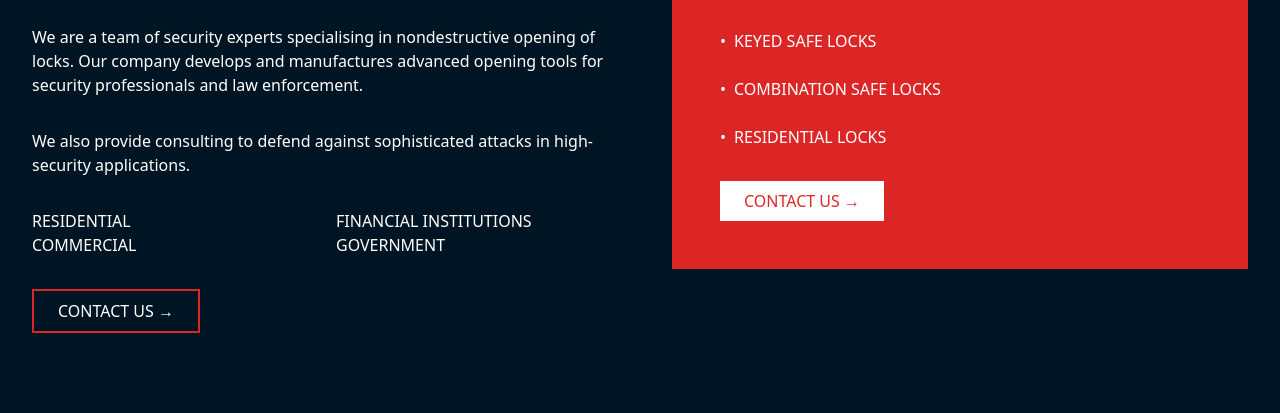
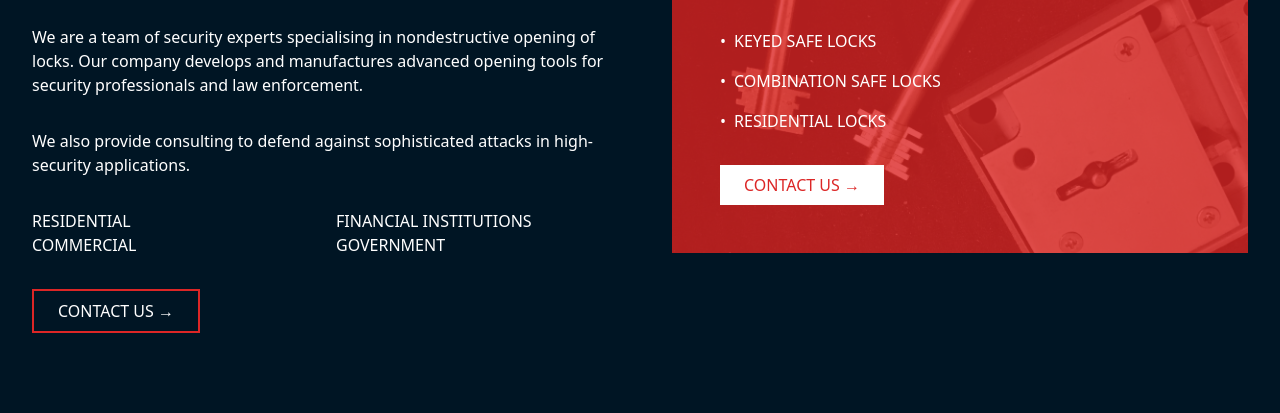
Before and after one commit to mpm-lock-decoders/mpm-lock-decoders.github.io, a website: page index.html in a window 1280 px wide. Shown: the part 1236-1649 px from the top of the page. Drawn offline with nearby package versions, Linux system fonts and the light colour scheme.

Commit message:
added picture bacgrund

```diff
--- a/index.html
+++ b/index.html
@@ -127,18 +127,41 @@
         </div>
         <!-- Right Column -->
         <div class="w-1/2 pl-8">
-          <div class="p-12 bg-red-600">
-            <h3 class="mb-8 text-2xl font-bold">TOOLS AND TRAINING FOR:</h3>
-            <ul class="space-y-6">
-              <li><span class="mr-2">•</span>KEYED SAFE LOCKS</li>
-              <li><span class="mr-2">•</span>COMBINATION SAFE LOCKS</li>
-              <li><span class="mr-2">•</span>RESIDENTIAL LOCKS</li>
+          <div class="relative p-12 overflow-hidden bg-red-600">
+            <!-- Background image container with overlay -->
+            <div
+              class="absolute inset-0 bg-center bg-cover opacity-20"
+              style="
+                background-image: url('/static/images/IMG_3771-scaled.jpg');
+              "></div>
+
+            <!-- Content with relative positioning to appear above the background -->
+            <div class="relative z-10">
+              <h3 class="mb-8 text-2xl font-bold text-white">
+                TOOLS AND TRAINING FOR:
+              </h3>
+
+              <ul class="space-y-4 text-white">
+                <li class="flex items-center">
+                  <span class="mr-2">•</span>
+                  KEYED SAFE LOCKS
+                </li>
+                <li class="flex items-center">
+                  <span class="mr-2">•</span>
+                  COMBINATION SAFE LOCKS
+                </li>
+                <li class="flex items-center">
+                  <span class="mr-2">•</span>
+                  RESIDENTIAL LOCKS
+                </li>
               </ul>
+
               <a
                 href="#contact"
                 class="inline-block px-6 py-2 mt-8 text-red-600 transition-colors bg-white hover:bg-gray-100">
                 CONTACT US →
               </a>
+            </div>
           </div>
         </div>
       </div>
```
Lines whose indentation alone changed are shown as unchanged.
